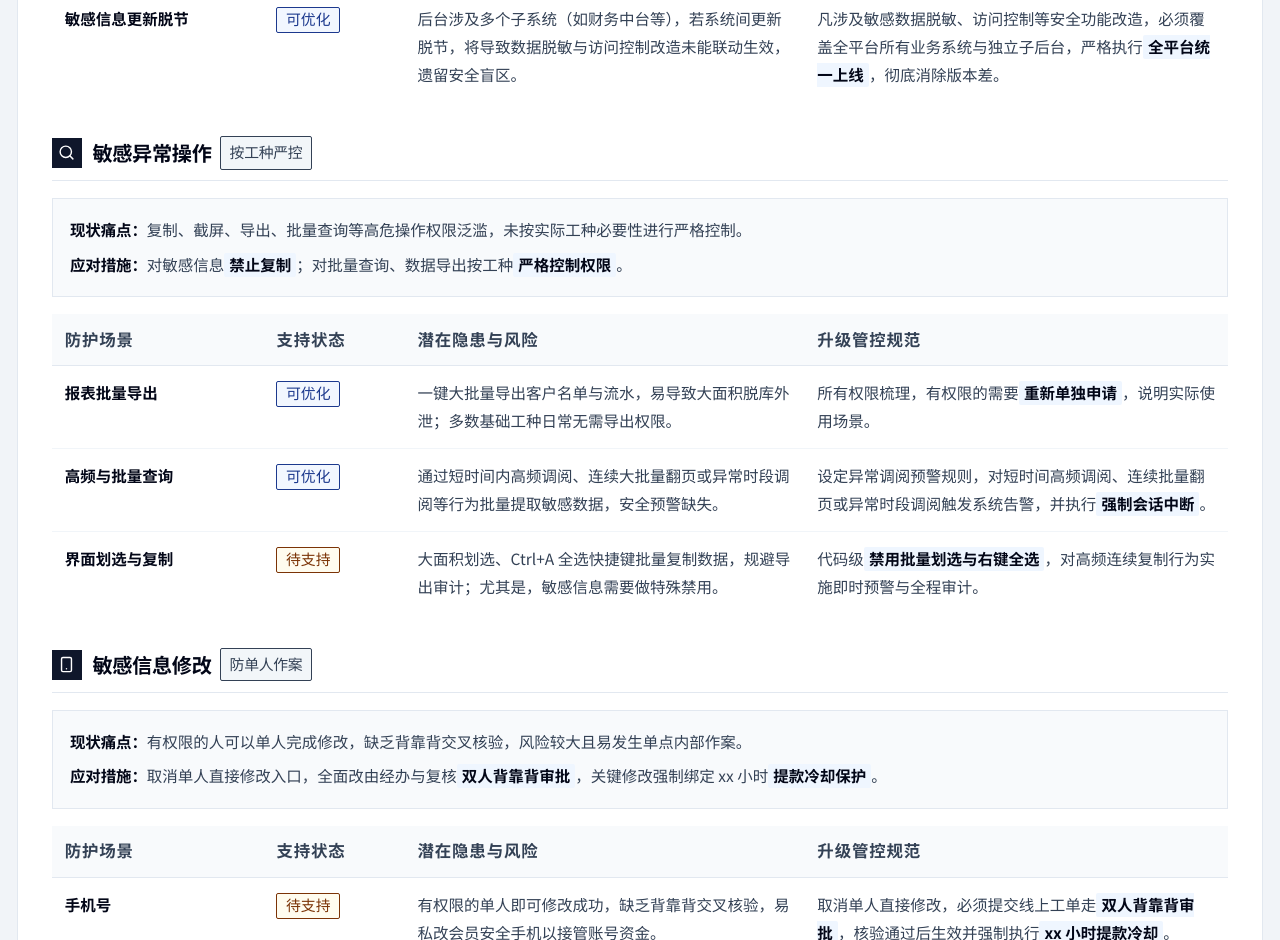
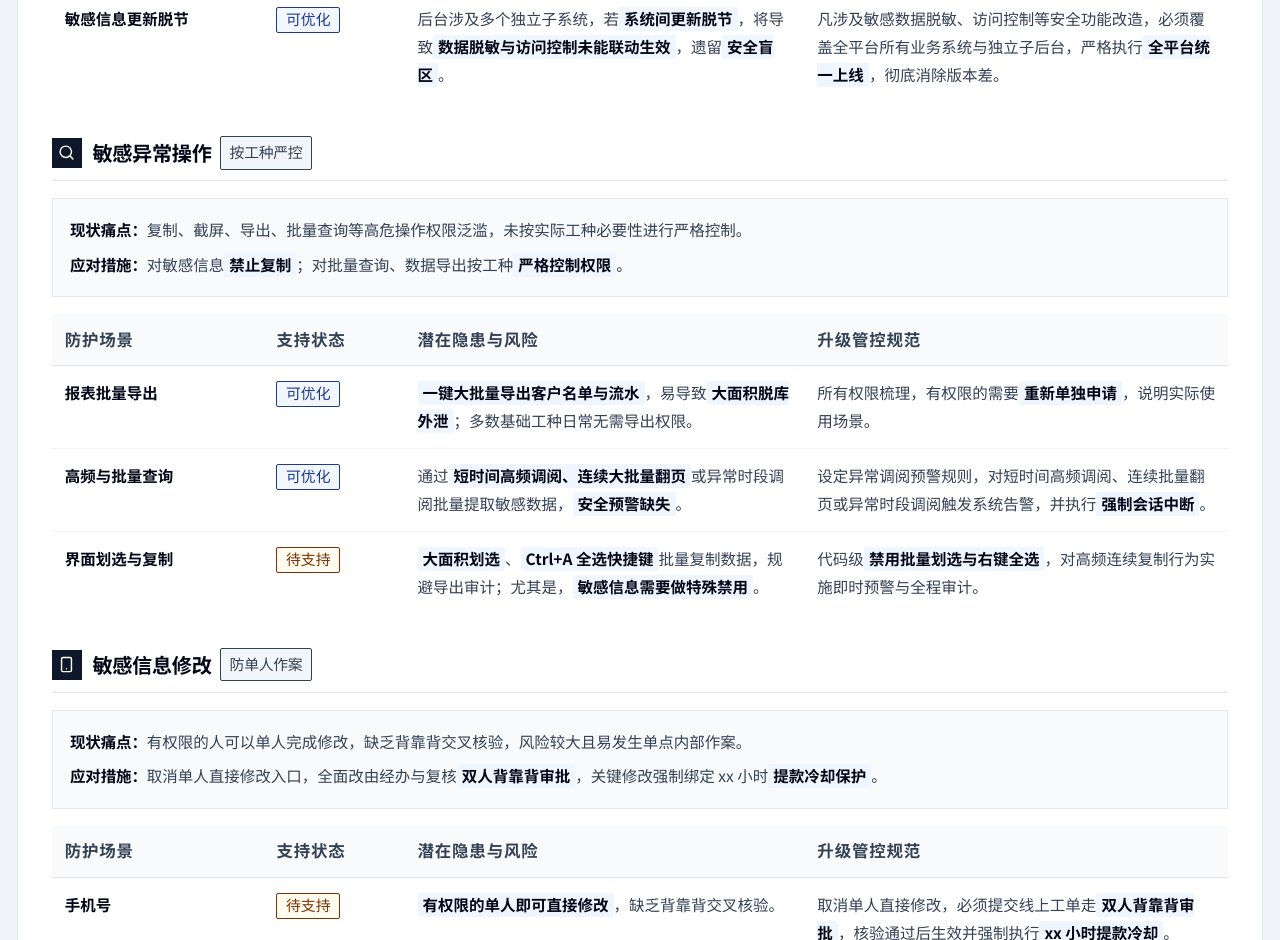
Before and after one commit to imleo824/test15, a React (Vite) app: page / in a window 1280 px wide. Shown: the part 11060-12000 px from the top of the page. Built offline with nearby package versions, Linux system fonts and the light colour scheme.

Commit message:
refactor: enhance security risk descriptions
Update text in SecurityUpgradeSection to emphasize critical risk factors and compliance measures using consistent formatting.

```diff
--- a/src/components/sections/WorldCupGuaranteeReview/SecurityUpgradeSection.tsx
+++ b/src/components/sections/WorldCupGuaranteeReview/SecurityUpgradeSection.tsx
@@ -48,13 +48,13 @@ export const SecurityUpgradeSection: React.FC = () => {
       items: [
         {
           name: "多模块分散维护",
-          risk: "手机、银行、邮箱、姓名、微信、支付宝、开户名、标签、输赢、等级、代理等敏感字段散落在各后台系统及历史旧页面中，缺乏明确的监管定义与收口机制，具有极高外泄风险。",
+          risk: "手机、银行、邮箱、姓名、微信、支付宝等[[敏感字段散落在各后台系统及历史旧页面]]中，缺乏明确监管定义与收口机制，具有[[极高外泄风险]]。",
           measure: "明确敏感字段定义与收口范围，[[清理散落在各后台旧页面的展示入口]]，非必要展示一律关闭；必须展示的实施[[全掩码脱敏]]；平台商户等敏感字眼统一进行脱敏与[[内部代号替换]]。",
           impact: "敏感信息展示入口全面清理和收拢",
         },
         {
           name: "敏感信息更新脱节",
-          risk: "后台涉及多个子系统（如财务中台等），若系统间更新脱节，将导致数据脱敏与访问控制改造未能联动生效，遗留安全盲区。",
+          risk: "后台涉及多个独立子系统，若[[系统间更新脱节]]，将导致[[数据脱敏与访问控制未能联动生效]]，遗留[[安全盲区]]。",
           measure: "凡涉及敏感数据脱敏、访问控制等安全功能改造，必须覆盖全平台所有业务系统与独立子后台，严格执行[[全平台统一上线]]，彻底消除版本差。",
           impact: "覆盖全平台独立系统，消除版本差",
         },
@@ -75,7 +75,7 @@ export const SecurityUpgradeSection: React.FC = () => {
           name: "报表批量导出",
           status: "可优化",
           statusTone: "blue",
-          risk: "一键大批量导出客户名单与流水，易导致大面积脱库外泄；多数基础工种日常无需导出权限。",
+          risk: "[[一键大批量导出客户名单与流水]]，易导致[[大面积脱库外泄]]；多数基础工种日常无需导出权限。",
           measure: "所有权限梳理，有权限的需要[[重新单独申请]]，说明实际使用场景。",
           impact: "非必要工种关闭，外泄可秒级精准溯源",
         },
@@ -83,7 +83,7 @@ export const SecurityUpgradeSection: React.FC = () => {
           name: "高频与批量查询",
           status: "可优化",
           statusTone: "blue",
-          risk: "通过短时间内高频调阅、连续大批量翻页或异常时段调阅等行为批量提取敏感数据，安全预警缺失。",
+          risk: "通过[[短时间高频调阅、连续大批量翻页]]或异常时段调阅批量提取敏感数据，[[安全预警缺失]]。",
           measure: "设定异常调阅预警规则，对短时间高频调阅、连续批量翻页或异常时段调阅触发系统告警，并执行[[强制会话中断]]。",
           impact: "高危异常查询秒级熔断阻断",
         },
@@ -91,7 +91,7 @@ export const SecurityUpgradeSection: React.FC = () => {
           name: "界面划选与复制",
           status: "待支持",
           statusTone: "amber",
-          risk: "大面积划选、Ctrl+A 全选快捷键批量复制数据，规避导出审计；尤其是，敏感信息需要做特殊禁用。",
+          risk: "[[大面积划选]]、[[Ctrl+A 全选快捷键]]批量复制数据，规避导出审计；尤其是，[[敏感信息需要做特殊禁用]]。",
           measure: "代码级[[禁用批量划选与右键全选]]，对高频连续复制行为实施即时预警与全程审计。",
           impact: "批量提取完全阻断，单项复制全程审计",
         },
@@ -110,37 +110,37 @@ export const SecurityUpgradeSection: React.FC = () => {
       items: [
         {
           name: "手机号",
-          risk: "有权限的单人即可修改成功，缺乏背靠背交叉核验，易私改会员安全手机以接管账号资金。",
+          risk: "[[有权限的单人即可直接修改]]，缺乏背靠背交叉核验。",
           measure: "取消单人直接修改，必须提交线上工单走[[双人背靠背审批]]，核验通过后生效并强制执行[[xx 小时提款冷却]]。",
           impact: "杜绝单人私下改号，保护账户资产安全",
         },
         {
           name: "邮箱",
-          risk: "有权限的单人即可修改成功，缺乏背靠背交叉核验，易私改会员密保邮箱以盗取验证码并篡改账户资金资料。",
+          risk: "[[有权限的单人即可直接修改]]，缺乏背靠背交叉核验。",
           measure: "严禁单人直接变更，必须提交线上工单走[[双人背靠背审批]]，核验通过后强制执行[[xx 小时提款冷却]]。",
           impact: "杜绝私改邮箱接管账号，筑牢密保防线",
         },
         {
           name: "姓名",
-          risk: "有权限的单人即可修改成功，缺乏背靠背交叉核验，易通过改名套取多重活动新人首存与多重身份红利。",
+          risk: "[[有权限的单人即可直接修改]]，缺乏背靠背交叉核验。",
           measure: "严禁常规单人变更，必须提交线上审批流，经实名接口核验及主管特批走[[双人背靠背审批]]生效。",
           impact: "彻底阻断借改名套利的黑产行为",
         },
         {
           name: "密码",
-          risk: "有权限的单人即可修改成功，缺乏背靠背交叉核验，易由人工客服私自生成重置密码以越权接管高价值会员账号。",
+          risk: "[[有权限的单人即可直接修改]]，缺乏背靠背交叉核验。",
           measure: "严禁人工单人重置，必须走系统自动鉴权或线上严格审批流，全面落实[[人工零接触]]。",
           impact: "密码重置人工零接触，规避内部作案",
         },
         {
           name: "提款账户",
-          risk: "有权限的单人即可修改成功，缺乏背靠背交叉核验，易私改会员绑定提款卡或虚拟币地址以盗刷转移账户资产。",
+          risk: "[[有权限的单人即可直接修改]]，缺乏背靠背交叉核验。",
           measure: "必须提交线上工单走[[双人背靠背审批]]，经严格交叉核验后生效，并强制执行[[xx 小时提款冷却]]。",
           impact: "杜绝单人私改提款渠道，保障出款资产安全",
         },
         {
           name: "黑白名单",
-          risk: "有权限的单人即可修改成功，缺乏背靠背交叉核验，易私自将高危违规账号拉白放行或将正常用户拉黑，存在人情放行与资金损耗隐患。",
+          risk: "[[有权限的单人即可直接修改]]，缺乏背靠背交叉核验。",
           measure: "必须提交线上工单走[[双人背靠背审批]]，严禁单人直接调整，实行[[全流程留痕审计]]。",
           impact: "杜绝单人私自调整名单，防止违规拉白套利",
         },
```
